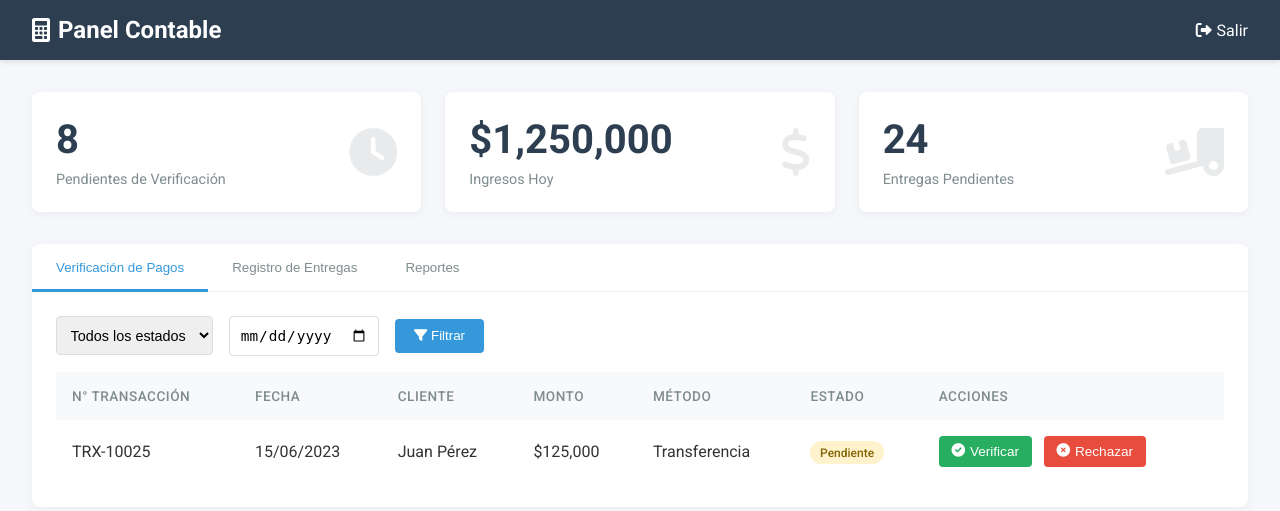
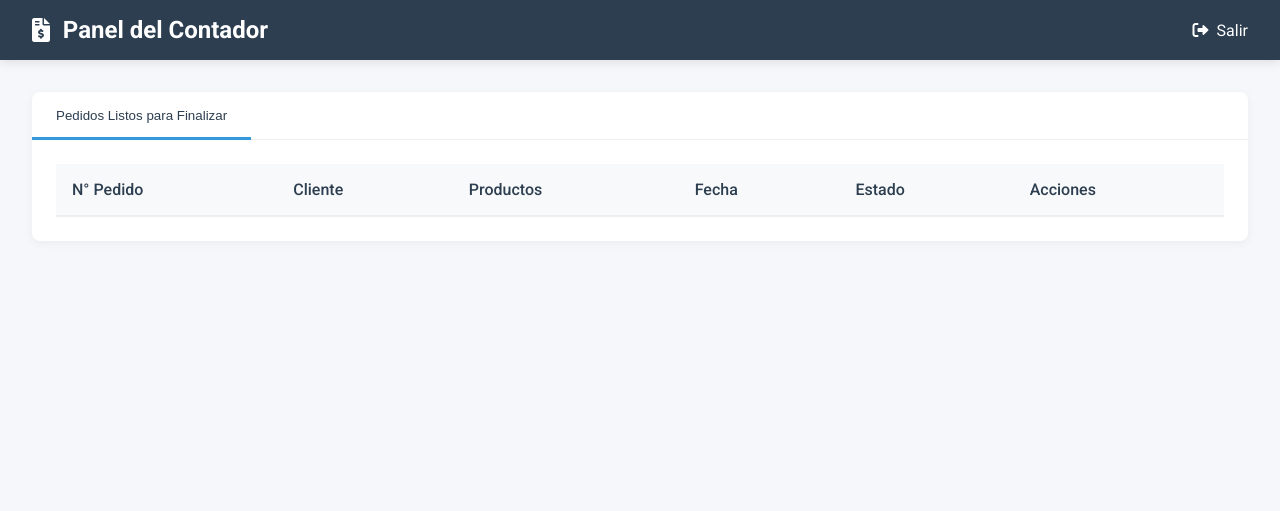
Before and after one commit to Ignaciojeda/Proyecto, a Flask app: template app/Templates/Vista_Contador.html in a window 1280 px wide. Shown: the top 511 px of the page. Run offline with Flask 3, Linux system fonts and the light colour scheme; the template is opened without the code that fills it: most values are stand-ins (such as "Sample title", 1, 10 or a date in 2020); lists and menus that the app fills with data are empty; parts of the project's set-up code (start-up, migrations or seed data) failed here and were passed over.

Commit message:
Contador

```diff
--- a/app/Controlador/Login.py
+++ b/app/Controlador/Login.py
@@ -15,7 +15,7 @@
             elif current_user.tipo.descripcion == 'Cliente':
                 return redirect(url_for('home.home'))
             elif current_user.tipo.descripcion == 'Contador':
-                return redirect(url_for('auth.home_contador'))
+                return redirect(url_for('contador.dashboard'))
             elif current_user.tipo.descripcion == 'Bodeguero':
                 return redirect(url_for('bodeguero.dashboard'))
         else:
@@ -44,8 +44,8 @@
                         flash('Redirigiendo al panel de bodeguero...', 'info')
                         return redirect(url_for('bodeguero.dashboard'))
                     elif usuario.tipo.descripcion == 'Contador':
-                        flash('Redirigiendo al panel de cliente...', 'info')
-                        return redirect(url_for('auth.home_contador'))
+                        flash('Redirigiendo al panel de contador...', 'info')
+                        return redirect(url_for('contador.dashboard'))
                     elif usuario.tipo.descripcion == 'Vendedor':
                         flash('Redirigiendo al panel de cliente...', 'info')
                         return redirect(url_for('auth.home_vendedor'))
@@ -79,11 +79,6 @@
 
 
 
-@auth_bp.route('/contador')
-@login_required
-def home_contador():
-    return render_template('Vista_Contador.html')
-
 @auth_bp.route('/vendedor')
 @login_required
 def home_vendedor():
--- a/app/Templates/Vista_Contador.html
+++ b/app/Templates/Vista_Contador.html
@@ -6,13 +6,13 @@
     <title>Ferremas - Panel Contador</title>
     <link href="https://fonts.googleapis.com/css2?family=Roboto:wght@400;500;700&display=swap" rel="stylesheet">
     <link rel="stylesheet" href="https://cdnjs.cloudflare.com/ajax/libs/font-awesome/6.0.0-beta3/css/all.min.css">
-    <link rel="stylesheet" href="{{ url_for('static', filename='contador.css') }}">
+    <link rel="stylesheet" href="{{ url_for('static', filename='bodeguero.css') }}">
 </head>
 <body>
     <div class="dashboard-container">
         <header class="dashboard-header">
             <div class="header-left">
-                <h1><i class="fas fa-calculator"></i> Panel Contable</h1>
+                <h1><i class="fas fa-file-invoice-dollar"></i> Panel del Contador</h1>
             </div>
             <div class="header-right">
                 <span class="user-info">{{ current_user.nombre }}</span>
@@ -23,103 +23,72 @@
         </header>
 
         <div class="content-container">
-            <div class="stats-cards">
-                <div class="stat-card">
-                    <div class="stat-value">8</div>
-                    <div class="stat-label">Pendientes de Verificación</div>
-                    <i class="fas fa-clock stat-icon"></i>
-                </div>
-                <div class="stat-card">
-                    <div class="stat-value">$1,250,000</div>
-                    <div class="stat-label">Ingresos Hoy</div>
-                    <i class="fas fa-dollar-sign stat-icon"></i>
-                </div>
-                <div class="stat-card">
-                    <div class="stat-value">24</div>
-                    <div class="stat-label">Entregas Pendientes</div>
-                    <i class="fas fa-truck-loading stat-icon"></i>
-                </div>
-            </div>
-
             <div class="tabs-container">
                 <div class="tabs">
-                    <button class="tab-btn active" data-tab="pagos">Verificación de Pagos</button>
-                    <button class="tab-btn" data-tab="entregas">Registro de Entregas</button>
-                    <button class="tab-btn" data-tab="reportes">Reportes</button>
+                    <button class="tab-btn active" data-tab="pedidos">Pedidos Listos para Finalizar</button>
                 </div>
 
-                <div class="tab-content active" id="pagos">
-                    <div class="filters">
-                        <select class="filter-select">
-                            <option>Todos los estados</option>
-                            <option>Pendientes</option>
-                            <option>Verificados</option>
-                            <option>Rechazados</option>
-                        </select>
-                        <input type="date" class="date-input">
-                        <button class="btn-primary"><i class="fas fa-filter"></i> Filtrar</button>
-                    </div>
-                    <div class="table-container">
-                        <table class="data-table">
-                            <thead>
-                                <tr>
-                                    <th>N° Transacción</th>
-                                    <th>Fecha</th>
-                                    <th>Cliente</th>
-                                    <th>Monto</th>
-                                    <th>Método</th>
-                                    <th>Estado</th>
-                                    <th>Acciones</th>
-                                </tr>
-                            </thead>
-                            <tbody>
-                                <tr>
-                                    <td>TRX-10025</td>
-                                    <td>15/06/2023</td>
-                                    <td>Juan Pérez</td>
-                                    <td>$125,000</td>
-                                    <td>Transferencia</td>
-                                    <td><span class="status-badge pending">Pendiente</span></td>
-                                    <td>
-                                        <button class="btn-action verify"><i class="fas fa-check-circle"></i> Verificar</button>
-                                        <button class="btn-action reject"><i class="fas fa-times-circle"></i> Rechazar</button>
-                                    </td>
-                                </tr>
-                            </tbody>
-                        </table>
-                    </div>
-                </div>
-
-                <div class="tab-content" id="entregas">
+                <div class="tab-content active" id="pedidos">
                     <div class="table-container">
                         <table class="data-table">
                             <thead>
                                 <tr>
                                     <th>N° Pedido</th>
                                     <th>Cliente</th>
-                                    <th>Fecha Entrega</th>
+                                    <th>Productos</th>
+                                    <th>Fecha</th>
                                     <th>Estado</th>
                                     <th>Acciones</th>
                                 </tr>
                             </thead>
                             <tbody>
+                                {% for pedido in pedidos %}
+                                    {% if pedido.etapa and pedido.etapa.idEtapaPedido == 4 %}
+                                    <tr>
+                                        <td>#{{ pedido.idPedido }}</td>
+                                        <td>{{ pedido.cliente.nombre if pedido.cliente else 'N/A' }}</td>
+                                        <td>{{ pedido.detalles|length }}</td>
+                                        <td>{{ pedido.fechaPedido.strftime('%d/%m/%Y %H:%M') if pedido.fechaPedido else 'N/A' }}</td>
+                                        <td>
+                                            <span class="status-badge listo-para-entrega">
+                                                {{ pedido.etapa.descripcion }}
+                                            </span>
+                                        </td>
+                                        <td class="actions-cell">
+                                            <form action="{{ url_for('contador.finalizar_pedido') }}" method="POST" style="display:inline;">
+                                                <input type="hidden" name="pedido_id" value="{{ pedido.idPedido }}">
+                                                <input type="hidden" name="nuevo_estado" value="5">
+                                                <button type="submit" class="btn-action finalize">
+                                                    <i class="fas fa-check-circle"></i> Finalizar
+                                                </button>
+                                            </form>
+                                        </td>
+                                    </tr>
+                                    {% endif %}
+                                {% else %}
                                 <tr>
-                                    <td>#10025</td>
-                                    <td>Juan Pérez</td>
-                                    <td>15/06/2023</td>
-                                    <td><span class="status-badge delivered">Entregado</span></td>
-                                    <td>
-                                        <button class="btn-action register"><i class="fas fa-clipboard-check"></i> Registrar</button>
-                                    </td>
+                                    <td colspan="6" class="no-data">No hay pedidos listos para finalizar</td>
                                 </tr>
+                                {% endfor %}
                             </tbody>
                         </table>
                     </div>
                 </div>
+
             </div>
         </div>
     </div>
 
-    <script src="{{ url_for('static', filename='js/contador.js') }}"></script>
+    <script src="{{ url_for('static', filename='js/bodeguero.js') }}"></script>
+    <script>
+        document.querySelectorAll('.tab-btn').forEach(btn => {
+            btn.addEventListener('click', () => {
+                document.querySelectorAll('.tab-content').forEach(content => content.classList.remove('active'));
+                document.querySelectorAll('.tab-btn').forEach(tabBtn => tabBtn.classList.remove('active'));
+                btn.classList.add('active');
+                document.getElementById(btn.dataset.tab).classList.add('active');
+            });
+        });
+    </script>
 </body>
 </html>
--- a/app/__init__.py
+++ b/app/__init__.py
@@ -83,6 +83,8 @@
     from app.Controlador.Vista_Contador import contador_bp
     from app.Controlador.API.Divisas_Api import api_divisas_bp
     from app.Controlador.Registro_Admin import registra_bp
+    from app.Controlador.Vista_Contador import contador_bp
+
 
     # APIs (si están disponibles)
     try:
@@ -96,6 +98,7 @@
     app.register_blueprint(auth_bp)
     app.register_blueprint(login_bp)
     app.register_blueprint(api_divisas_bp)
+    app.register_blueprint(contador_bp, url_prefix='/contador')
     app.register_blueprint(registra_bp, url_prefix='/registra')
     app.register_blueprint(catalogo_bp, url_prefix='/catalogo')
     app.register_blueprint(carrito_bp, url_prefix='/carrito')
@@ -106,7 +109,6 @@
     app.register_blueprint(admin_bp, url_prefix='/admin')
     app.register_blueprint(producto_bp, url_prefix='/admin/productos')
     app.register_blueprint(bodeguero_bp, url_prefix='/bodeguero')
-    app.register_blueprint(contador_bp, url_prefix='/contador')
 
 
     # Registrar Webpay si está disponible
```
Also changed, not shown: app/Controlador/Vista_Contador.py (+45 -22 lines).
